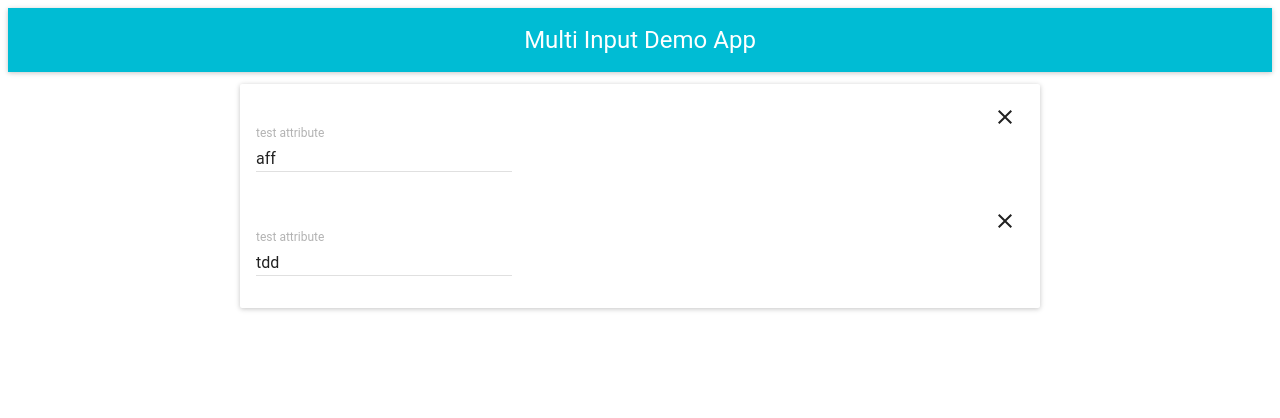
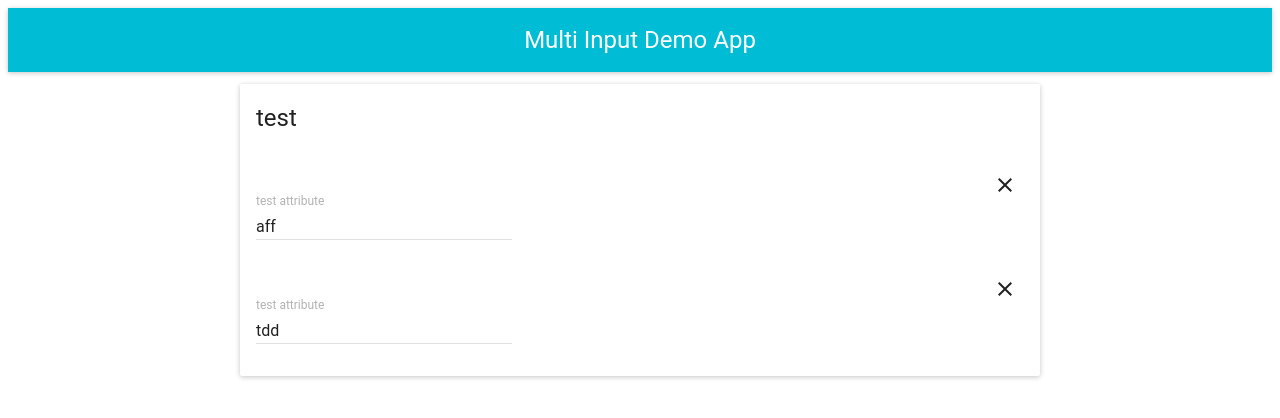
Before and after one commit to gazdagergo/multi-input, a React (Create React App) app: page / in a window 1280 px wide. Shown: the top 418 px of the page. Built offline with nearby package versions, Linux system fonts and the light colour scheme.

Commit message:
add card title

```diff
--- a/src/multi-input.js
+++ b/src/multi-input.js
@@ -1,6 +1,6 @@
 import React from 'react';
 import PropTypes from 'prop-types';
-import { List, Card, ListItem, TextField } from 'material-ui';
+import { Card, CardTitle, List, ListItem, TextField } from 'material-ui';
 import CloseIcon from 'material-ui/svg-icons/navigation/close'
 
 class MultiInput extends React.Component {
@@ -27,6 +27,7 @@ class MultiInput extends React.Component {
     return (
       <div className="multi-input-wrapper">
         <Card className="multi-input">
+          <CardTitle title="test" />
           <List>
             {this.props.values.map((value, i) =>
               <ListItem
```
